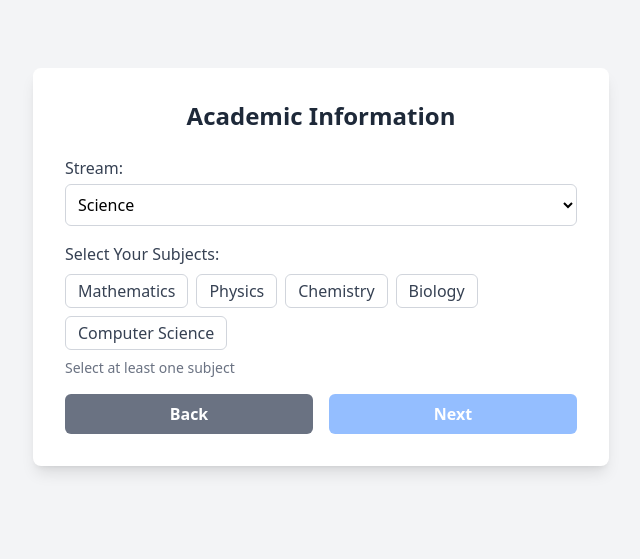
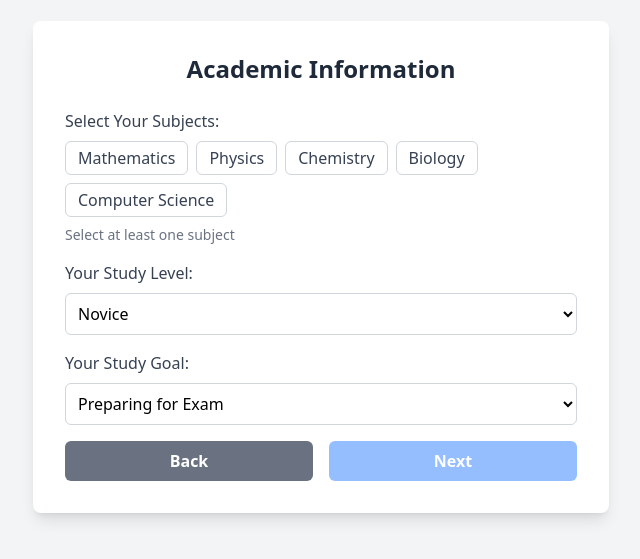
Before and after one commit to VinayakGhosh/Personalized-Education-Content-Generation, a React (Vite) app in the folder frontend/: page /profile-setup-2 in a window 1280 px wide. Shown: the part 133-692 px from the top of the page, without its empty margins (319-959 px from the left). Built offline with nearby package versions, Linux system fonts and the light colour scheme; sample sign-in values are in the browser's storage.

Commit message:
updated profile section

```diff
--- a/frontend/src/pages/ProfileSetup1.jsx
+++ b/frontend/src/pages/ProfileSetup1.jsx
@@ -3,7 +3,8 @@ import { useNavigate } from "react-router-dom";
 
 const ProfileSetup1 = () => {
   const [age, setAge] = useState("");
-  const [studyLevel, setStudyLevel] = useState("school");
+  const [highestEducation, setHighestEducation] = useState("school");
+  const [availableTime, setAvailableTime] = useState("1-2");
   const navigate = useNavigate();
 
   const handleSubmit = (e) => {
@@ -11,7 +12,8 @@ const ProfileSetup1 = () => {
     // Store in localStorage temporarily
     localStorage.setItem("profileData", JSON.stringify({
       age,
-      study_level: studyLevel
+      highest_education: highestEducation,
+      available_time: availableTime
     }));
     // Navigate to next step
     navigate("/profile-setup-2");
@@ -38,19 +40,37 @@ const ProfileSetup1 = () => {
             />
           </div>
 
-          {/* Study Level */}
+          {/* Highest Education */}
           <div>
             <label className="block text-gray-700 font-medium mb-1">
-              Study Level:
+              Highest Education:
             </label>
             <select
-              value={studyLevel}
-              onChange={(e) => setStudyLevel(e.target.value)}
+              value={highestEducation}
+              onChange={(e) => setHighestEducation(e.target.value)}
               className="w-full p-2 border border-gray-300 rounded-md focus:ring focus:ring-blue-300"
             >
               <option value="school">School</option>
               <option value="college">College</option>
-              <option value="university">University</option>
+              <option value="masters">Masters</option>
+              <option value="phd">PhD</option>
+            </select>
+          </div>
+
+          {/* Available Time */}
+          <div>
+            <label className="block text-gray-700 font-medium mb-1">
+              Available Study Time (per day):
+            </label>
+            <select
+              value={availableTime}
+              onChange={(e) => setAvailableTime(e.target.value)}
+              className="w-full p-2 border border-gray-300 rounded-md focus:ring focus:ring-blue-300"
+            >
+              <option value="1-2">1-2 hours</option>
+              <option value="2-4">2-4 hours</option>
+              <option value="4-8">4-8 hours</option>
+              <option value="8+">More than 8 hours</option>
             </select>
           </div>
 
--- a/frontend/src/pages/ProfileSetup2.jsx
+++ b/frontend/src/pages/ProfileSetup2.jsx
@@ -4,6 +4,8 @@ import { useNavigate } from "react-router-dom";
 const ProfileSetup2 = () => {
   const [stream, setStream] = useState("science");
   const [subjects, setSubjects] = useState([]);
+  const [studyLevel, setStudyLevel] = useState("novice");
+  const [studyGoal, setStudyGoal] = useState("preparing-for-exam");
   const navigate = useNavigate();
 
   // Define subjects for each stream
@@ -41,8 +43,9 @@ const ProfileSetup2 = () => {
     // Update with new data
     localStorage.setItem("profileData", JSON.stringify({
       ...existingData,
-      stream,
-      subjects
+      subjects,
+      study_level: studyLevel,
+      study_goal: studyGoal
     }));
     // Navigate to next step
     navigate("/profile-setup-3");
@@ -59,21 +62,6 @@ const ProfileSetup2 = () => {
           Academic Information
         </h2>
         <form onSubmit={handleSubmit} className="space-y-4">
-          {/* Stream */}
-          <div>
-            <label className="block text-gray-700 font-medium mb-1">
-              Stream:
-            </label>
-            <select
-              value={stream}
-              onChange={(e) => setStream(e.target.value)}
-              className="w-full p-2 border border-gray-300 rounded-md focus:ring focus:ring-blue-300"
-            >
-              <option value="science">Science</option>
-              <option value="commerce">Commerce</option>
-              <option value="arts">Arts</option>
-            </select>
-          </div>
 
           {/* Subjects Selection */}
           <div>
@@ -98,6 +86,39 @@ const ProfileSetup2 = () => {
             <p className="text-sm text-gray-500 mt-2">
               Select at least one subject
             </p>
+          </div>
+
+          {/* Study Level Selection */}
+          <div>
+            <label className="block text-gray-700 font-medium mb-2">
+              Your Study Level:
+            </label>
+            <select
+              value={studyLevel}
+              onChange={(e) => setStudyLevel(e.target.value)}
+              className="w-full p-2 border border-gray-300 rounded-md focus:ring focus:ring-blue-300"
+            >
+              <option value="novice">Novice</option>
+              <option value="basic">Basic</option>
+              <option value="intermediate">Intermediate</option>
+              <option value="advanced">Advanced</option>
+            </select>
+          </div>
+
+          {/* Study Goal Selection */}
+          <div>
+            <label className="block text-gray-700 font-medium mb-2">
+              Your Study Goal:
+            </label>
+            <select
+              value={studyGoal}
+              onChange={(e) => setStudyGoal(e.target.value)}
+              className="w-full p-2 border border-gray-300 rounded-md focus:ring focus:ring-blue-300"
+            >
+              <option value="preparing-for-exam">Preparing for Exam</option>
+              <option value="general-awareness">Learning for General Awareness</option>
+              <option value="updating-knowledge">Updating Myself with New Subjects</option>
+            </select>
           </div>
 
           {/* Navigation Buttons */}
--- a/frontend/src/pages/ProfileSetup3.jsx
+++ b/frontend/src/pages/ProfileSetup3.jsx
@@ -3,7 +3,9 @@ import { useNavigate } from "react-router-dom";
 import { setupProfile } from "../api/api";
 
 const ProfileSetup3 = () => {
-  const [preferences, setPreferences] = useState([]);
+  const [contentPreferences, setContentPreferences] = useState([]);
+  const [languageComplexity, setLanguageComplexity] = useState("simple");
+  const [preferredTone, setPreferredTone] = useState("friendly");
   const [profileData, setProfileData] = useState(null);
   const navigate = useNavigate();
 
@@ -18,7 +20,7 @@ const ProfileSetup3 = () => {
   }, [navigate]);
 
   const handlePreferenceChange = (preference) => {
-    setPreferences((prev) =>
+    setContentPreferences((prev) =>
       prev.includes(preference)
         ? prev.filter((p) => p !== preference)
         : [...prev, preference]
@@ -34,7 +36,9 @@ const ProfileSetup3 = () => {
       // Combine all data
       const finalProfileData = {
         ...profileData,
-        preferences,
+        content_preferences: contentPreferences,
+        language_complexity: languageComplexity,
+        preferred_tone: preferredTone,
         user_id: userId
       };
 
@@ -64,20 +68,20 @@ const ProfileSetup3 = () => {
     <div className="flex items-center justify-center min-h-screen bg-gray-100 p-6">
       <div className="bg-white shadow-lg rounded-lg p-8 w-full max-w-md">
         <h2 className="text-2xl font-bold text-center text-gray-800 mb-6">
-          Preferences & Review
+         Your Learning Preferences
         </h2>
         <form onSubmit={handleSubmit} className="space-y-6">
           {/* Preferences Selection */}
           <div>
             <label className="block text-gray-700 font-medium mb-2">
-              Learning Preferences:
+              Content Preferences:
             </label>
             <div className="flex flex-wrap gap-2">
               {["Tests", "Quizzes", "Videos", "Text-based", "Interactive"].map((pref) => (
                 <label
                   key={pref}
                   className={`cursor-pointer px-3 py-1 border rounded-md ${
-                    preferences.includes(pref)
+                    contentPreferences.includes(pref)
                       ? "bg-green-500 text-white border-green-500"
                       : "border-gray-300 text-gray-700"
                   }`}
@@ -89,15 +93,36 @@ const ProfileSetup3 = () => {
             </div>
           </div>
 
-          {/* Review Section */}
-          <div className="border-t pt-4">
-            <h3 className="text-lg font-semibold mb-2">Review Your Information:</h3>
-            <div className="space-y-2 text-gray-600">
-              <p><span className="font-medium">Age:</span> {profileData.age}</p>
-              <p><span className="font-medium">Study Level:</span> {profileData.study_level}</p>
-              <p><span className="font-medium">Stream:</span> {profileData.stream}</p>
-              <p><span className="font-medium">Subjects:</span> {profileData.subjects.join(", ")}</p>
-            </div>
+          {/* Tone Selection */}
+          <div>
+            <label className="block text-gray-700 font-medium mb-2">
+              Preferred Tone:
+            </label>
+            <select
+              value={preferredTone}
+              onChange={(e) => setPreferredTone(e.target.value)}
+              className="w-full p-2 border border-gray-300 rounded-md focus:ring focus:ring-blue-300"
+            >
+              <option value="friendly">Friendly</option>
+              <option value="formal">Formal</option>
+              <option value="motivational">Motivational</option>
+            </select>
+          </div>
+
+          {/* Language Complexity */}
+          <div>
+            <label className="block text-gray-700 font-medium mb-2">
+              Language Complexity:
+            </label>
+            <select
+              value={languageComplexity}
+              onChange={(e) => setLanguageComplexity(e.target.value)}
+              className="w-full p-2 border border-gray-300 rounded-md focus:ring focus:ring-blue-300"
+            >
+              <option value="simple">Simple</option>
+              <option value="academic">Academic</option>
+              <option value="technical">Technical</option>
+            </select>
           </div>
 
           {/* Navigation Buttons */}
```
Also changed, not shown: 1 other file (tests, documents, lock files or other folders).
